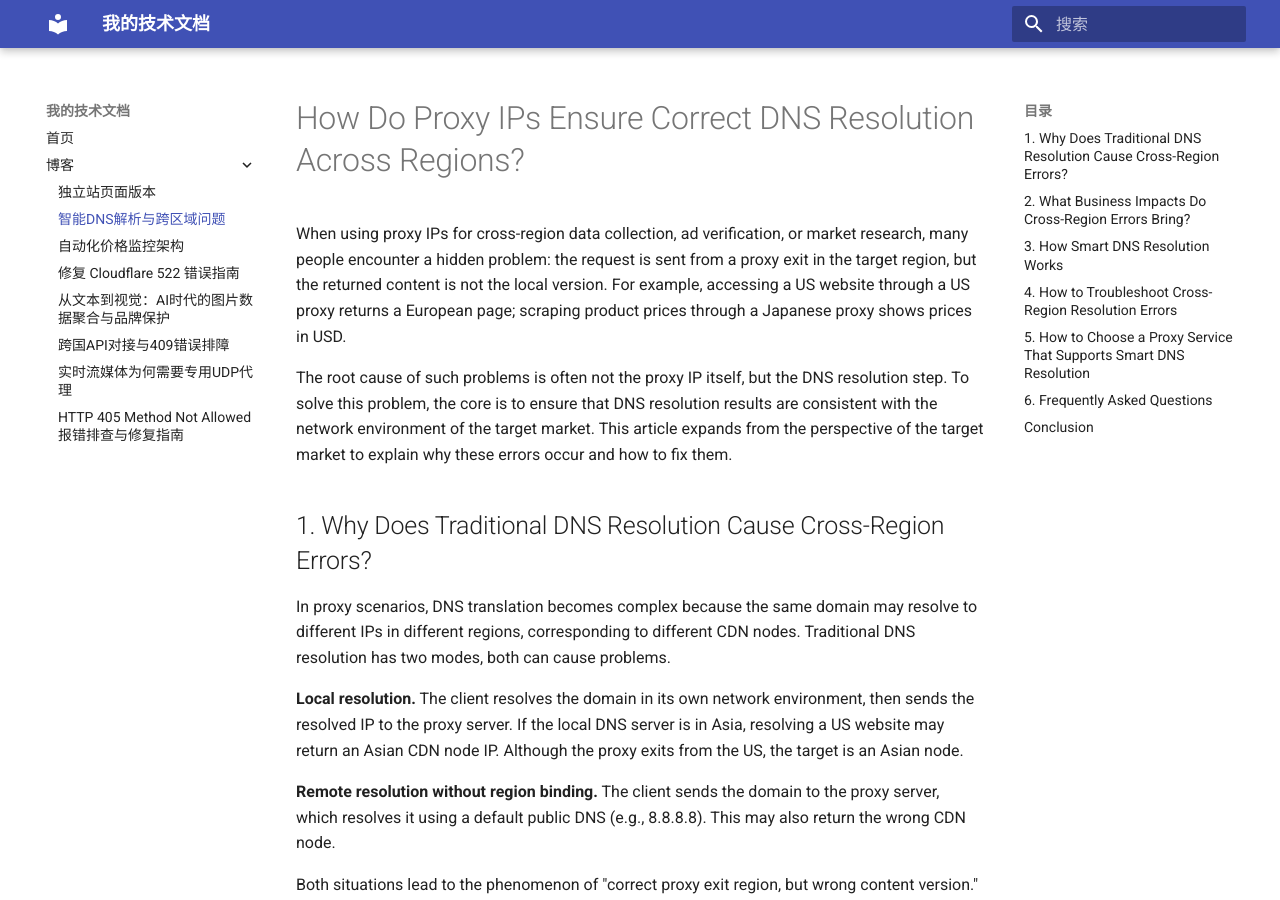
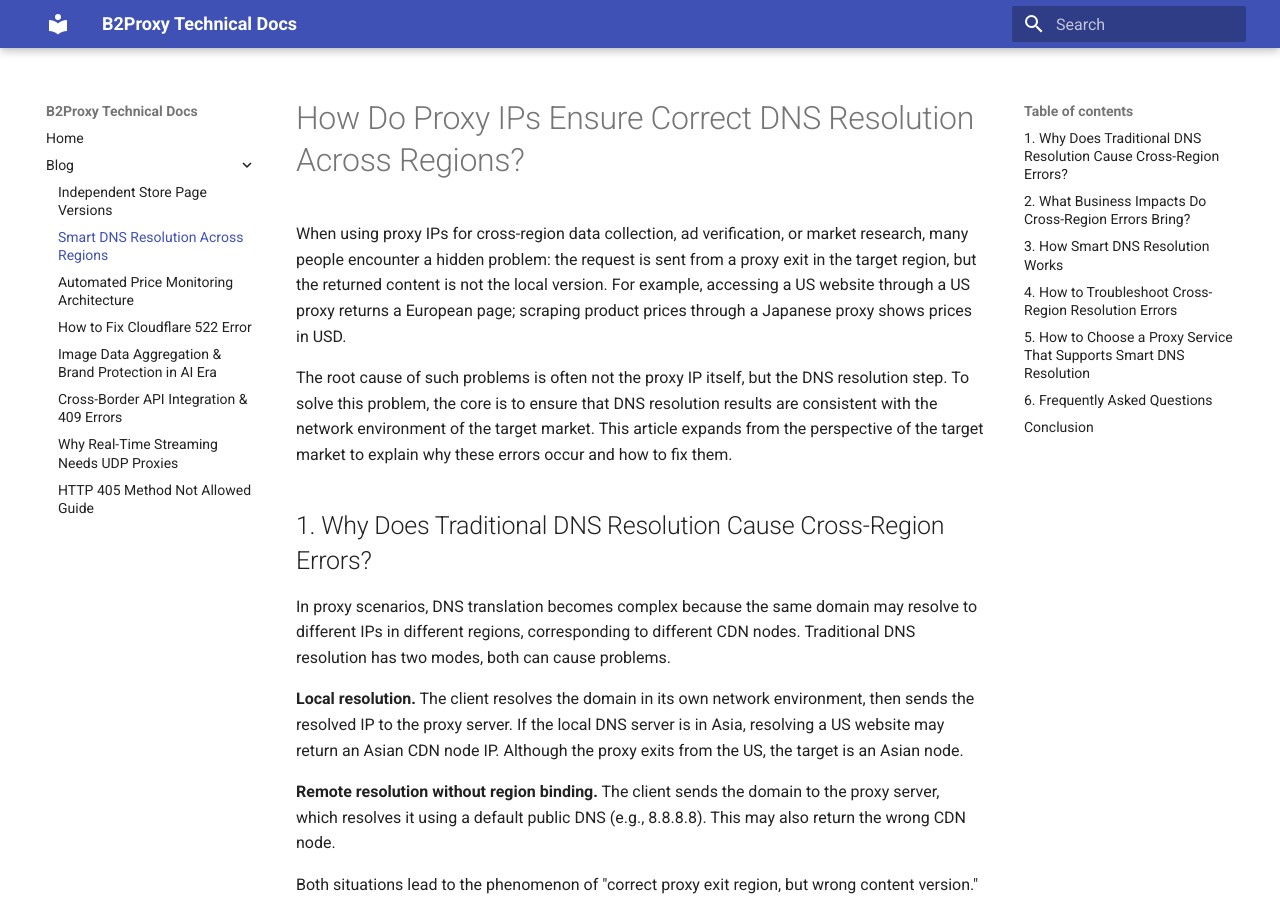
Before and after one commit to B2Proxy/B2Proxy-Global-Residential-Proxy, an MkDocs documentation site: the page built from docs/blog/how-do-proxy-ips-ensure-correct-dns-resolution-across-regions.md, in a window 1280 px wide and 900 px high. Built offline with MkDocs 1.6.1 and Material for MkDocs 9.7.7, drawn with Linux system fonts in a browser that asks for light colours.

Commit message:
Update mkdocs.yml

```diff
--- a/mkdocs.yml
+++ b/mkdocs.yml
@@ -1,17 +1,17 @@
-site_name: 我的技术文档
+site_name: B2Proxy Technical Docs
 
 theme:
   name: material
-  language: zh
+  language: en
 
 nav:
-  - 首页: index.md
-  - 博客:
-    - 独立站页面版本: blog/independent-store-page-versions.md
-    - 智能DNS解析与跨区域问题: blog/how-do-proxy-ips-ensure-correct-dns-resolution-across-regions.md
-    - 自动化价格监控架构: blog/automated-price-monitoring-architecture.md
-    - 修复 Cloudflare 522 错误指南: blog/how-to-fix-cloudflare-522-error.md
-    - 从文本到视觉：AI时代的图片数据聚合与品牌保护: blog/ai-image-data-aggregation-and-brand-protection.md
-    - 跨国API对接与409错误排障: blog/409-errors-cross-border-api.md
-    - 实时流媒体为何需要专用UDP代理: blog/why-use-udp-proxies-for-real-time-streaming.md
-    - HTTP 405 Method Not Allowed 报错排查与修复指南: blog/http-405-method-not-allowed-guide.md
+  - Home: index.md
+  - Blog:
+    - Independent Store Page Versions: blog/independent-store-page-versions.md
+    - Smart DNS Resolution Across Regions: blog/how-do-proxy-ips-ensure-correct-dns-resolution-across-regions.md
+    - Automated Price Monitoring Architecture: blog/automated-price-monitoring-architecture.md
+    - How to Fix Cloudflare 522 Error: blog/how-to-fix-cloudflare-522-error.md
+    - Image Data Aggregation & Brand Protection in AI Era: blog/ai-image-data-aggregation-and-brand-protection.md
+    - Cross-Border API Integration & 409 Errors: blog/409-errors-cross-border-api.md
+    - Why Real-Time Streaming Needs UDP Proxies: blog/why-use-udp-proxies-for-real-time-streaming.md
+    - HTTP 405 Method Not Allowed Guide: blog/http-405-method-not-allowed-guide.md
```
